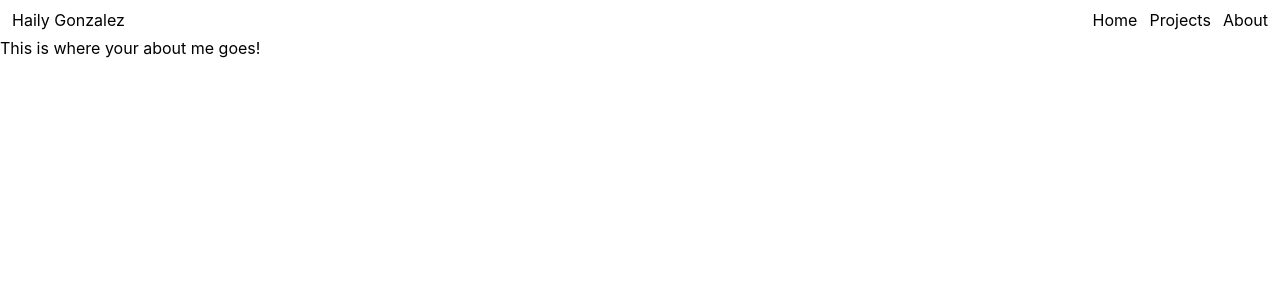
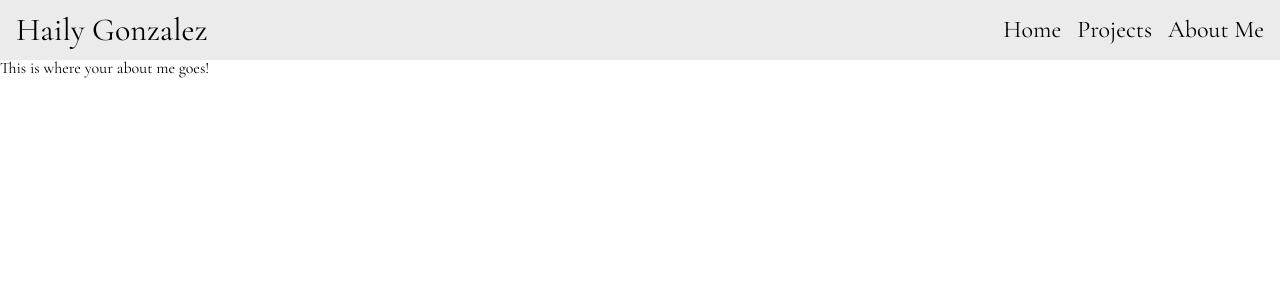
Before and after one commit to christianwagstaff/resume-react, a React (Create React App) app: page / in a window 1280 px wide. Shown: the top 300 px of the page. Built offline with nearby package versions, Linux system fonts and the light colour scheme.

Commit message:
Updated Header CSS

```diff
--- a/package.json
+++ b/package.json
@@ -6,6 +6,7 @@
     "@testing-library/jest-dom": "^5.16.1",
     "@testing-library/react": "^12.1.2",
     "@testing-library/user-event": "^13.5.0",
+    "prop-types": "^15.8.1",
     "react": "^17.0.2",
     "react-dom": "^17.0.2",
     "react-scripts": "5.0.0",
--- a/src/components/NavBar.js
+++ b/src/components/NavBar.js
@@ -1,11 +1,23 @@
-import React, { useState } from "react";
+import React, { useEffect, useState } from "react";
 import { ReactComponent as Menu } from "../images/menu_black_24dp.svg";
 import { ReactComponent as Close } from "../images/close_black_24dp.svg";
+import PropTypes from "prop-types";
 
-const NavBar = () => {
+const NavBar = (props) => {
   const [toggleMenu, setToggleMenu] = useState(false);
+  const [isMobile, setIsMobile] = useState(true);
+  useEffect(() => {
+    window.addEventListener("resize", () => {
+      if (window.innerWidth < 700) {
+        setIsMobile(true);
+      } else {
+        setIsMobile(false);
+      }
+    });
+  });
   return (
     <nav>
+      {isMobile && (
         <button
           className="showHideNav"
           onClick={() => {
@@ -14,13 +26,28 @@ const NavBar = () => {
         >
           {toggleMenu ? <Close /> : <Menu />}
         </button>
-      <ul className={toggleMenu ? "active" : ""}>
-        <li>Home</li>
-        <li>Projects</li>
-        <li>About</li>
+      )}
+      {isMobile && toggleMenu && (
+        <DropDownMenu>
+          <ul className={`${toggleMenu ? "active" : ""} navbar-nav`}>
+            {props.children}
           </ul>
+        </DropDownMenu>
+      )}
+      <ul className="navbar-nav">{props.children}</ul>
     </nav>
   );
 };
 
+NavBar.propTypes = {
+  children: PropTypes.array,
+};
+
 export default NavBar;
+
+function DropDownMenu(props) {
+  return <div className="dropdown">{props.children}</div>;
+}
+DropDownMenu.propTypes = {
+  children: PropTypes.element,
+};
--- /dev/null
+++ b/src/components/NavItem.js
@@ -0,0 +1,12 @@
+import React from "react";
+import PropTypes from "prop-types";
+
+const NavItem = (props) => {
+  return <li className="nav-item">{props.name}</li>;
+};
+
+NavItem.propTypes = {
+  name: PropTypes.string,
+};
+
+export default NavItem;
--- a/src/components/header.js
+++ b/src/components/header.js
@@ -1,12 +1,17 @@
 import React from "react";
 import NavBar from "./NavBar";
+import NavItem from "./NavItem";
 import "../stylesheets/header.css";
 
 const Header = () => {
   return (
     <header>
       <h1>Haily Gonzalez</h1>
-      <NavBar />
+      <NavBar>
+        <NavItem name="Home" />
+        <NavItem name="Projects" />
+        <NavItem name="About Me" />
+      </NavBar>
     </header>
   );
 };
--- a/src/stylesheets/header.css
+++ b/src/stylesheets/header.css
@@ -2,21 +2,44 @@ header {
     display: flex;
     justify-content: space-between;
     align-items: center;
-    padding: var(--gap);
+    height: var(--nav-size);
+    padding: 0 var(--gap);
+    background-color: var(--light);
+    font-size: 2rem;
 }
 
-nav ul {
+nav {
+    display: flex;
+    justify-content: flex-end;
+    flex-grow: 1;
+    position: relative;
+    font-size: 1.5rem;
+}
+
+.navbar-nav {
     display: none;
     gap: var(--gap);
 }
 
-nav ul.active {
+.dropdown .navbar-nav.active {
     display: flex;
+    flex-direction: column;
+}
+
+.dropdown {
+    position: absolute;
+    top: 30px;
+    padding: var(--gap);
+    background-color: var(--light);
+    border-radius: 0 0 calc(var(--gap) / 2) calc(var(--gap) / 2);
+    border: 1px solid lightgrey;
+    border-top: none;
 }
 
 @media (min-width: 700px) {
-    nav ul {
+    .navbar-nav {
         display: flex;
+        flex-direction: row;
     }
     .showHideNav {
         display: none;
--- a/src/stylesheets/index.css
+++ b/src/stylesheets/index.css
@@ -1,10 +1,13 @@
+@import url('https://fonts.googleapis.com/css2?family=Cormorant+Garamond&display=swap');
+
 body {
   margin: 0;
-  font-family: -apple-system, BlinkMacSystemFont, 'Segoe UI', 'Roboto', 'Oxygen',
+  font-family: "Cormorant Garamond", -apple-system, BlinkMacSystemFont, 'Segoe UI', 'Roboto', 'Oxygen',
     'Ubuntu', 'Cantarell', 'Fira Sans', 'Droid Sans', 'Helvetica Neue',
     sans-serif;
   -webkit-font-smoothing: antialiased;
   -moz-osx-font-smoothing: grayscale;
+  font-size: 16px;
 }
 
 code {
@@ -13,5 +16,7 @@ code {
 }
 /* Set Up Global Variables */
 :root {
-  --gap: 12px;
+  --gap: 1rem;
+  --nav-size: 60px;
+  --light: rgb(235, 235, 235);
 }
--- a/src/stylesheets/reset.css
+++ b/src/stylesheets/reset.css
@@ -50,3 +50,7 @@ button {
 	border: none;
 	background-color: inherit;
 }
+
+*, *::after, *::before {
+	box-sizing: border-box;
+}
```
Also changed, not shown: 1 other file (tests, documents, lock files or other folders). Lines whose indentation alone changed are shown as unchanged.
